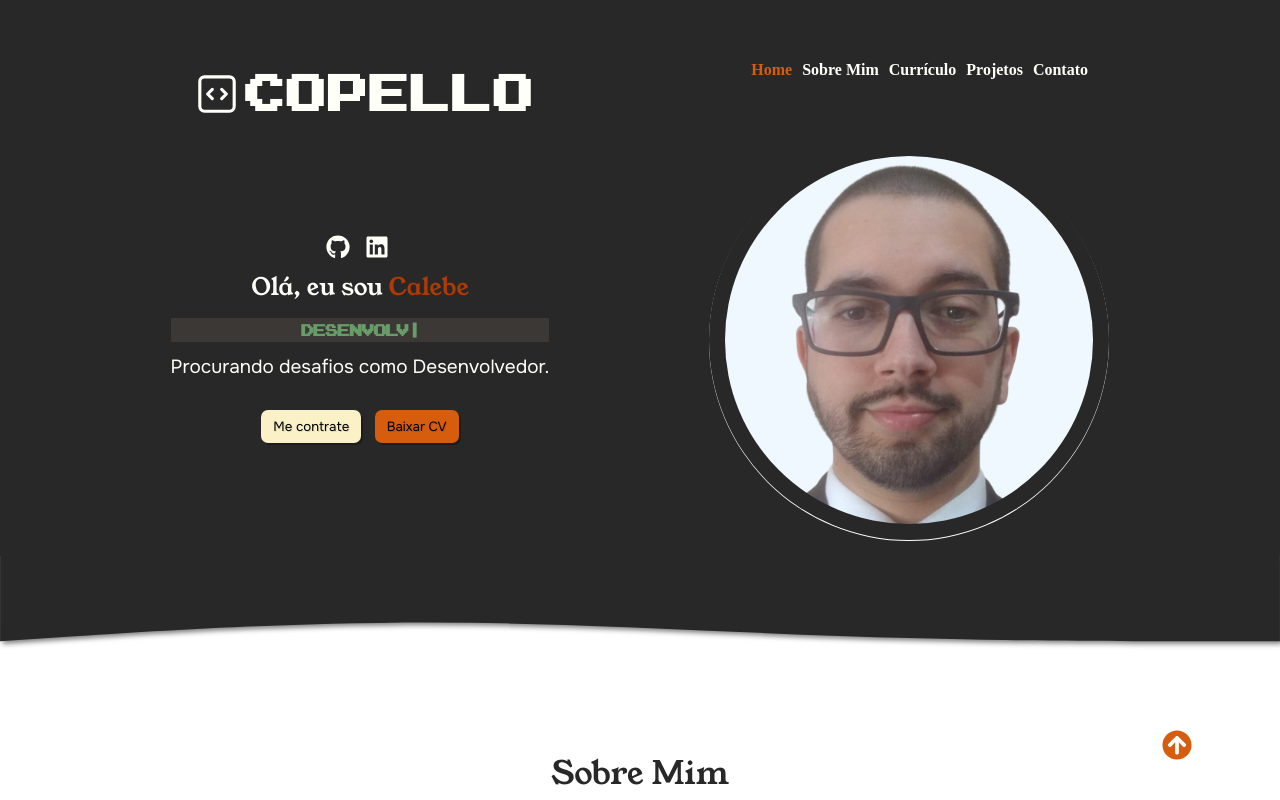
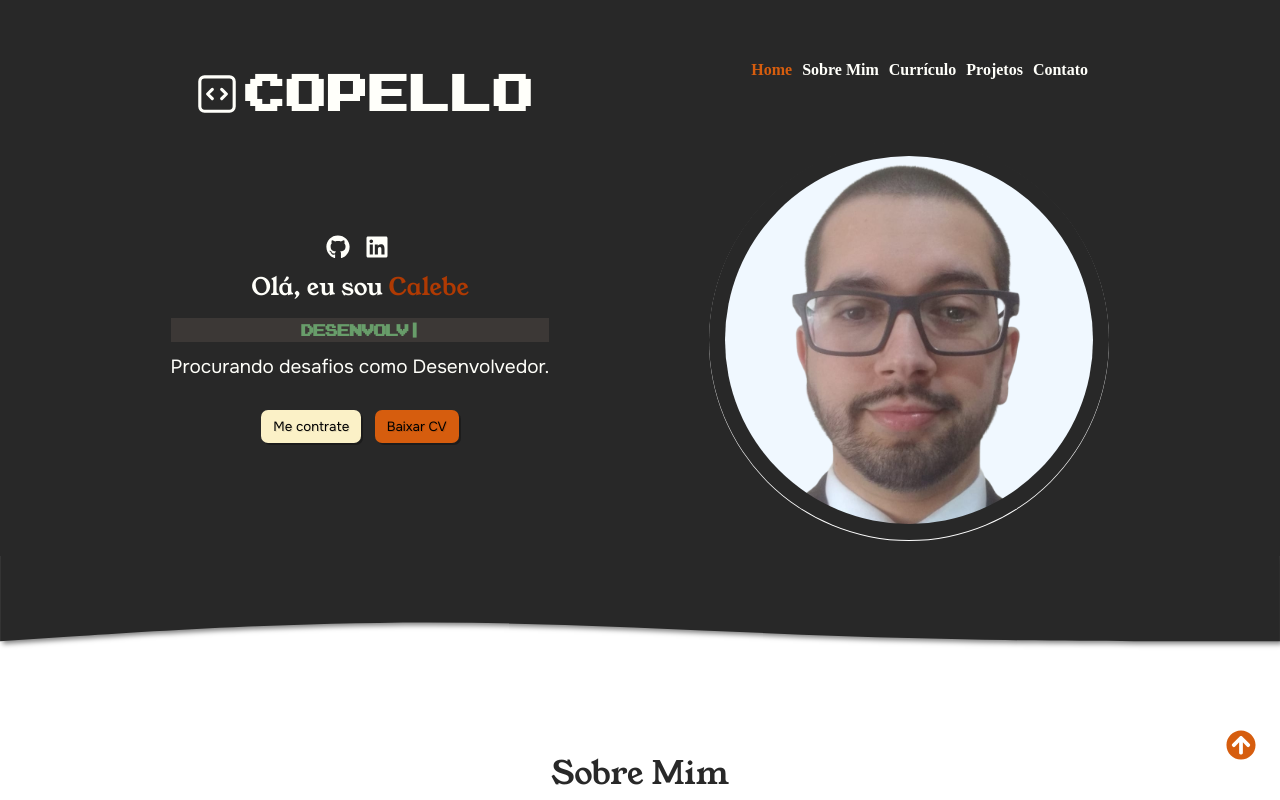
Before and after one commit to CalebeCopello/portfolio, a React (Create React App) app in the folder client/: page / in a window 1280 px wide. Shown: the top 800 px of the page. Built offline with nearby package versions, Linux system fonts and the light colour scheme.

Commit message:
Update index.css

```diff
--- a/client/src/index.css
+++ b/client/src/index.css
@@ -58,7 +58,7 @@
   height: 30px;
   width: 30px;
   bottom: 50px;
-  margin-left: 90%;
+  margin-left: 95%;
   padding: 10px;
   z-index: 100;
   cursor: pointer;
```
